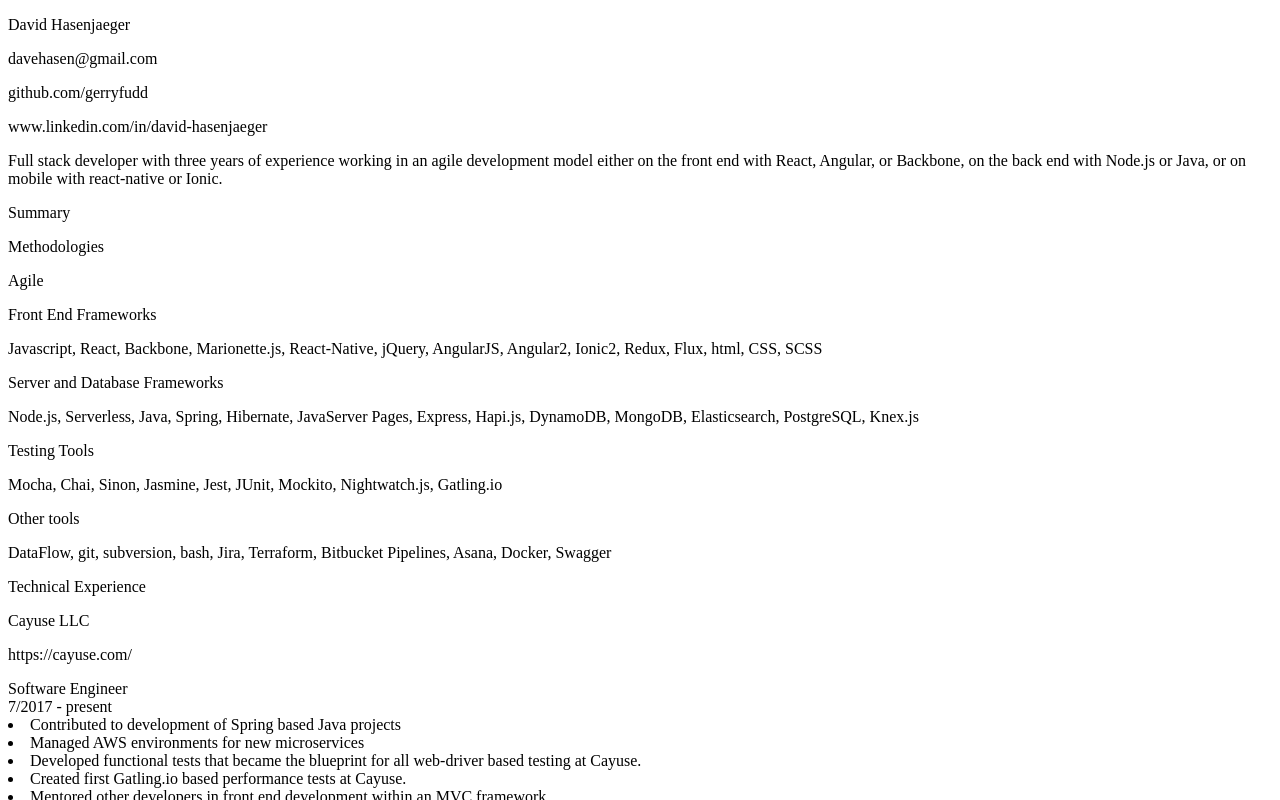
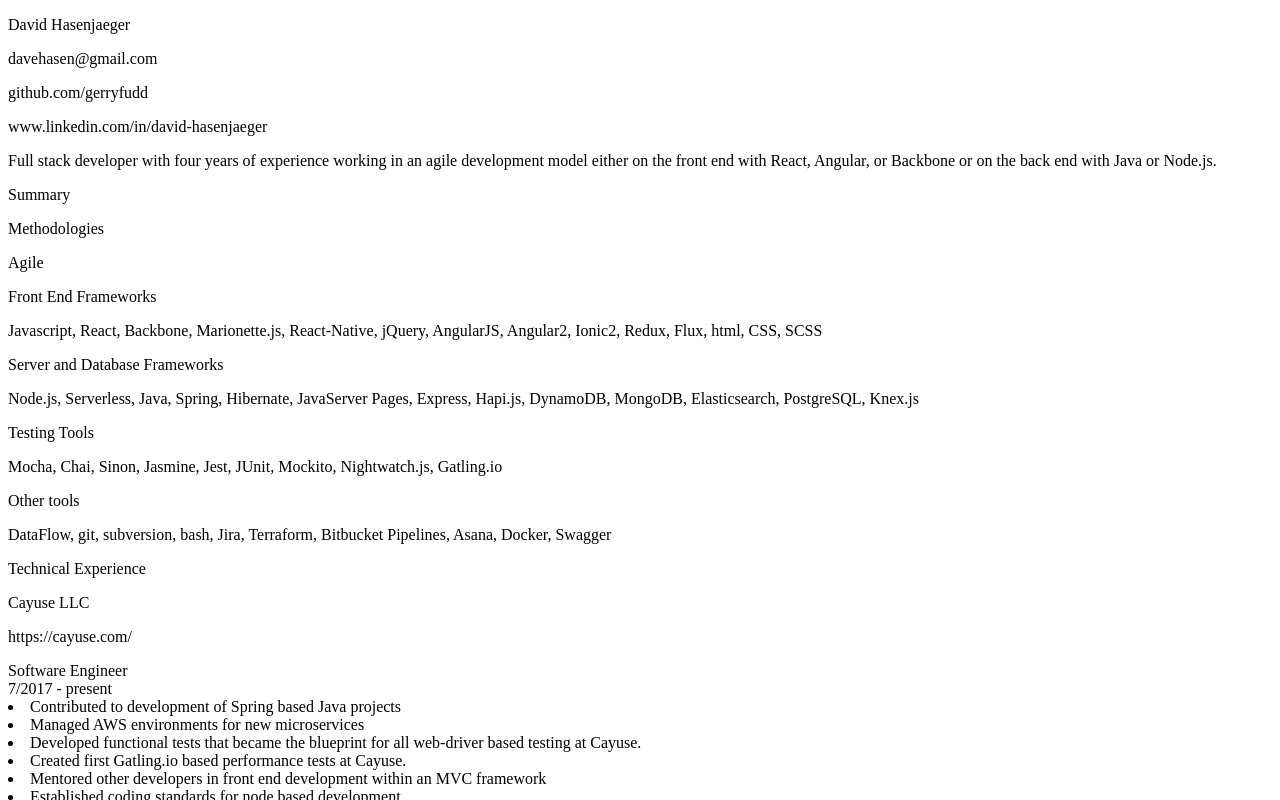
Before and after one commit to GerryFudd/personal-website, a React app: page / in a window 1280 px wide. Shown: the top 800 px of the page. Built offline with nearby package versions, Linux system fonts and the light colour scheme; the HTML template or start-up script is replaced by a standard one.

Commit message:
Minor fixes

```diff
--- a/src/App.jsx
+++ b/src/App.jsx
@@ -15,7 +15,7 @@ const App = () => (
 						<p>davehasen@gmail.com</p>
 						<p>github.com/gerryfudd</p>
 						<p>www.linkedin.com/in/david-hasenjaeger</p>
-						<p>Full stack developer with three years of experience working in an agile development model either on the front end with React, Angular, or Backbone, on the back end with Node.js or Java, or on mobile with react-native or Ionic.</p>
+						<p>Full stack developer with four years of experience working in an agile development model either on the front end with React, Angular, or Backbone or on the back end with Java or Node.js.</p>
 					</div>
 				</Section>
 				<Section header="Summary">
```
